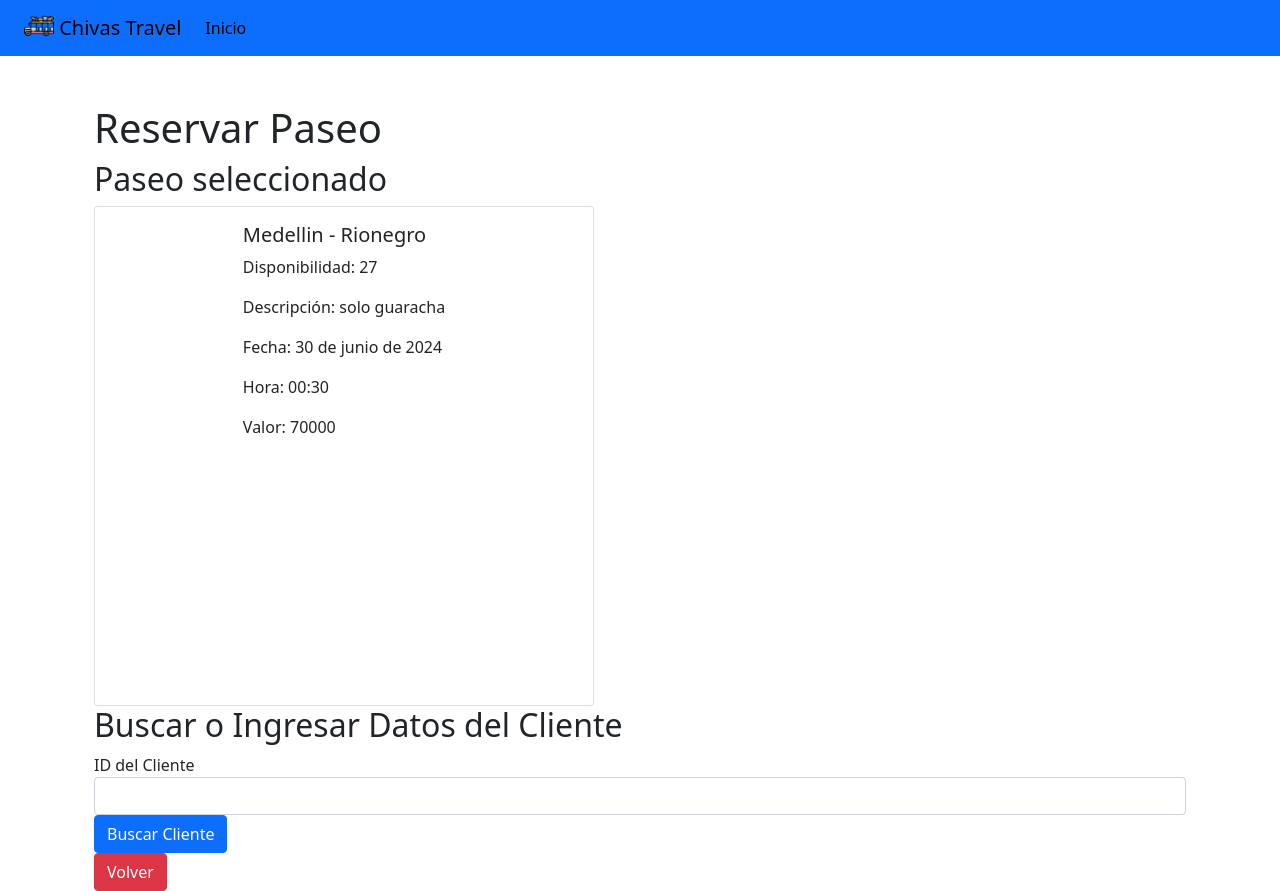
After one commit to jogaviriab/Requisitos-2024-1, a Django app: page /paseos/reservarPaseo/1/ in a window 1280 px wide. The commit adds this page. Run offline with Django 5.2, Linux system fonts and the light colour scheme; data comes from the database, SQL or seed files in the repository; both versions use the stored data as it was after the commit; some libraries are stand-ins or nearby versions.

Commit message:
Actualización Cliente CRUD

```diff
--- a/paseos/templates/navbarCliente.html
+++ b/paseos/templates/navbarCliente.html
@@ -8,36 +8,20 @@
 </head>
 <body>
 
-<nav class="navbar navbar-expand-lg navbar-light bg-light">
-    <div class="container-fluid">
-        <div class="navbar-brand" href="#">
+    <nav class="navbar navbar-expand-lg bg-body-tertiary bg-primary" data-bs-theme="blue">
+        <div class="container-fluid">
+          <a class="navbar-brand">
             <img src="/static/images/chiva.png" alt="Logo" width="30" height="24" class="d-inline-block align-text-top">
-            Chivas Travel
+          Chivas Travel</a>
+          <button class="navbar-toggler" type="button" data-bs-toggle="collapse" data-bs-target="#navbarSupportedContent" aria-controls="navbarSupportedContent" aria-expanded="false" aria-label="Toggle navigation">
+            <span class="navbar-toggler-icon"></span>
+          </button>
+        <div class="collapse navbar-collapse" id="navbarNavAltMarkup">
+          <div class="navbar-nav">
+            <a class="nav-item nav-link active" href="{% url 'crearReserva' %}">Inicio</a>
+          </div>
         </div>
-
-        <button class="navbar-toggler" type="button" data-bs-toggle="collapse" data-bs-target="#navbarNavDropdown" aria-controls="navbarNavDropdown" aria-expanded="false" aria-label="Toggle navigation">
-            <span class="navbar-toggler-icon"></span>
-        </button>
-
-        <div class="collapse navbar-collapse justify-content-end" id="navbarNavDropdown">
-            <ul class="navbar-nav">
-                <li class="nav-item">
-                    <a class="nav-link" href="misReservas">Mis reservas</a>
-                </li>
-                <li class="nav-item dropdown">
-                    <a class="nav-link dropdown-toggle" href="#" id="navbarDropdownMenuLink" role="button" data-bs-toggle="dropdown" aria-expanded="false">
-                        Paseos
-                    </a>
-                    <ul class="dropdown-menu" aria-labelledby="navbarDropdownMenuLink">
-                        <li><a class="dropdown-item" href="#">Action</a></li>
-                        <li><a class="dropdown-item" href="#">Another action</a></li>
-                        <li><a class="dropdown-item" href="#">Something else here</a></li>
-                    </ul>
-                </li>
-            </ul>
-        </div>
-    </div>
-</nav>
+      </nav>
 
 <script src="https://cdn.jsdelivr.net/npm/bootstrap@5.1.3/dist/js/bootstrap.bundle.min.js"></script>
 </body>
--- /dev/null
+++ b/paseos/templates/reservarPaseo.html
@@ -0,0 +1,135 @@
+<!DOCTYPE html>
+<html lang="en">
+<head>
+    <meta charset="UTF-8">
+    <meta name="viewport" content="width=device-width, initial-scale=1.0">
+    <title>Reservar Paseo</title>
+    {% load static %}
+    <link rel="stylesheet" href="{% static '/styles.css' %}">
+    <link href="{% static '/stylesApp.css' %}" rel="stylesheet">
+    <link rel="icon" type="image/x-icon" href="{% static '/images/chiva.png' %}">
+</head>
+<body>
+    {% include 'navbarCliente.html' %}
+
+    <div class="container mt-5">
+        <h1>Reservar Paseo</h1>
+
+        {% if messages %}
+            <div class="alert alert-success" role="alert">
+                {% for message in messages %}
+                    {{ message }}
+                {% endfor %}
+            </div>
+        {% endif %}
+
+        <h2>Paseo seleccionado</h2>
+        <div class="card">
+            <div class="card-body">
+                <h5 class="card-title">{{ paseo.origen }} - {{ paseo.destino }}</h5>
+                <p class="card-text">Disponibilidad: {{ paseo.disponibilidad }}</p>
+                <p class="card-text">Descripción: {{ paseo.descripcion }}</p>
+                <p class="card-text">Fecha: {{ paseo.fecha }}</p>
+                <p class="card-text">Hora: {{ paseo.hora }}</p>
+                <p class="card-text">Valor: {{ paseo.esquemaCobro.valor }}</p>
+            </div>
+        </div>
+
+        {% if error_message %}
+            <div class="alert alert-danger" role="alert">
+                {{ error_message }}
+            </div>
+        {% endif %}
+
+        {% if error_cliente %}
+            <div class="alert alert-danger" role="alert">
+                <ul>
+                {% for field, errors in error_cliente.items %}
+                    <li>{{ field }}: {{ errors|join:", " }}</li>
+                {% endfor %}
+                </ul>
+            </div>
+        {% endif %}
+
+        {% if error_cuenta_bancaria %}
+            <div class="alert alert-danger" role="alert">
+                <ul>
+                {% for field, errors in error_cuenta_bancaria.items %}
+                    <li>{{ field }}: {{ errors|join:", " }}</li>
+                {% endfor %}
+                </ul>
+            </div>
+        {% endif %}
+
+        {% if error_reserva %}
+            <div class="alert alert-danger" role="alert">
+                <ul>
+                {% for field, errors in error_reserva.items %}
+                    <li>{{ field }}: {{ errors|join:", " }}</li>
+                {% endfor %}
+                </ul>
+            </div>
+        {% endif %}
+
+        <h2>Buscar o Ingresar Datos del Cliente</h2>
+        <form method="POST" id="buscarClienteForm">
+            {% csrf_token %}
+            <div class="form-group">
+                <label for="cliente_id">ID del Cliente</label>
+                <input type="text" name="cliente_id" id="cliente_id" class="form-control" value="{{ request.POST.cliente_id }}">
+            </div>
+            <button type="submit" name="buscar_cliente" class="btn btn-primary">Buscar Cliente</button>
+        </form>
+
+        {% if cliente_form %}
+            <h2>Datos del Cliente y Reserva</h2>
+            <form method="POST" enctype="multipart/form-data">
+                {% csrf_token %}
+                <input type="hidden" name="paseo_id" value="{{ paseo.id }}">
+                <input type="hidden" name="cliente_id" value="{{ cliente_form.instance.id }}">
+
+                <div class="form-group">
+                    {{ cliente_form.id.label_tag }} {{ cliente_form.id }}
+                </div>
+                <div class="form-group">
+                    {{ cliente_form.nombre.label_tag }} {{ cliente_form.nombre }}
+                </div>
+                <div class="form-group">
+                    {{ cliente_form.celular.label_tag }} {{ cliente_form.celular }}
+                </div>
+                <div class="form-group">
+                    {{ cliente_form.correo.label_tag }} {{ cliente_form.correo }}
+                </div>
+                <div class="form-group">
+                    {{ cliente_form.edad.label_tag }} {{ cliente_form.edad }}
+                </div>
+                <div class="form-group">
+                    {{ cuenta_bancaria_form.numCuenta.label_tag }} {{ cuenta_bancaria_form.numCuenta }}
+                </div>
+                <div class="form-group">
+                    {{ cuenta_bancaria_form.tipoCuente.label_tag }} {{ cuenta_bancaria_form.tipoCuente }}
+                </div>
+                <div class="form-group">
+                    {{ cuenta_bancaria_form.entidadBancaria.label_tag }} {{ cuenta_bancaria_form.entidadBancaria }}
+                </div>
+                {% if paseo.chiva.tipo == "Rumbera" %}
+                    <div class="form-group">
+                        <label for="paquete">Paquete:</label>
+                        <select id="paquete" name="paquete">
+                            <option value="">No seleccionar</option>
+                            {% for paquete in paquetes %}
+                                <option value="{{ paquete.id }}" {% if paquete.id == cliente_form.instance.paquete.id %}selected{% endif %}>{{ paquete.nombre }}</option>
+                            {% endfor %}
+                        </select>
+                    </div>
+                {% endif %}
+                <button type="submit" class="btn btn-primary">Guardar Reserva</button>
+            </form>
+        {% endif %}
+
+        <a href="{% url 'crearReserva'%}" class="btn btn-danger">Volver</a>
+
+    </div>
+    <script src="https://stackpath.bootstrapcdn.com/bootstrap/4.5.2/js/bootstrap.min.js"></script>
+</body>
+</html>
--- a/paseos/urls.py
+++ b/paseos/urls.py
@@ -17,4 +17,8 @@
     path('pagosAdmin/', views.pagosAdmin, name='pagosAdmin' ),
     path('desembolsos/', views.desembolsos, name='desembolsos'),
     path('pagarReserva/<int:reservaId>/', views.pagarReserva, name='pagarReserva'),
+    path('consultarReserva/', views.consultarReserva, name='consultarReserva'),
+    path('crearReserva/', views.crearReserva, name='crearReserva'),
+    path('reservarPaseo/<int:paseo_id>/', views.reservarPaseo, name='reservarPaseo'),
+    path('cancelarReserva/<int:reserva_id>/', views.cancelarReserva, name='cancelarReserva'),
 ]
--- a/paseos/views.py
+++ b/paseos/views.py
@@ -6,6 +6,7 @@
 from django.contrib import messages
 from django.core.paginator import Paginator
 from django.core.mail import EmailMultiAlternatives
+from django.utils import timezone
 from email.mime.image import MIMEImage
 
 from datetime import datetime, timedelta
@@ -14,12 +15,12 @@
 import base64
 
 
-from . forms import ChivaForm
+from . forms import ChivaForm, ClienteForm, ConsultaReservaForm, CuentaBancariaForm, ReservaForm, ReservaIDForm
 from . forms import PaseoForm
 from . forms import PaqueteForm
 from .forms import PagarReservaForm
 
-from .models import Administrador
+from .models import Administrador, Cliente
 from .models import Chiva
 from .models import Paquete
 from .models import Paseo
@@ -29,7 +30,231 @@
 from chivasTravel import settings
 
 #CLIENTE
-# pág principal (jose)
+def cancelarReserva(request, reserva_id):
+    reserva = get_object_or_404(Reserva, id=reserva_id)
+
+    if request.method == 'POST':
+        if not reserva.can_be_cancelled():
+            messages.error(request, "No es posible cancelar la reserva faltando menos de 72 horas para el paseo.")
+        else:
+            if reserva.comprobantePago != 'none':
+                # Registrar el desembolso
+                Desembolso.objects.create(
+                    reserva=reserva,
+                    monto=reserva.valor * 0.7,
+                    motivo='Cancelación de reserva',
+                    estado='Pendiente',
+                    comprobante=reserva.comprobantePago
+                )
+
+            reserva.delete()
+
+            subject = 'Reserva cancelada correctamente'
+            text_content = f'Estimado/a {reserva.persona.nombre},\n\n'
+            text_content += f'Su reserva del paseo para el {reserva.paseo.fecha} ha sido cancelada correctamente.\n'
+
+            html_content = '<p>Estimado/a <strong>{}</strong>,</p>'.format(reserva.persona.nombre)
+            html_content += '<p>Su reserva del paseo para el {} ha sido cancelada correctamente.</p>'.format(reserva.paseo.fecha)
+            html_content += '<p>Detalles de la reserva:</p>'
+            html_content += '<ul>'
+            html_content += '<li>ID: {}</li>'.format(reserva.id)
+            html_content += '<li>Paseo: {} - {}</li>'.format(reserva.paseo.origen, reserva.paseo.destino)
+            html_content += '<li>Valor de devolución: {}</li>'.format(0.7 * reserva.valor)
+            html_content += '<li>Paquete: {}</li>'.format(reserva.paquete.nombre)
+            html_content += '<li>Estado: {}</li>'.format(reserva.estado)
+            html_content += '</ul>'
+            html_content += '<p>Esté al tanto de su devolución.</p>\n\n'
+            html_content += '<p>Por favor recuerde leer los términos y condiciones.</p>\n\n'
+            html_content += '<p>Atentamente, Chivas Travel.</p>'
+
+            msg = EmailMultiAlternatives(subject, text_content, settings.EMAIL_HOST_USER, [reserva.persona.correo])
+            msg.attach_alternative(html_content, "text/html")
+            msg.send()
+
+            messages.success(request, "Reserva cancelada exitosamente. \nSe envió un correo con la información de la cancelación.")
+
+    return render(request, 'cancelarReserva.html', {'reserva': reserva})
+
+
+####?????????
+def confirmarCancelacion(request, reserva_id):
+    reserva = get_object_or_404(Reserva, id=reserva_id)
+    now = timezone.now()
+    if reserva.paseo.fecha - now < timedelta(hours=72):
+        return render(request, 'errorCancelacion.html', {
+            'error_message': "No es posible realizar la cancelación con menos de 72 horas de anticipación."
+        })
+
+    if request.method == 'POST':
+        # Aquí incluir lógica para manejar el desembolso si es necesario.
+        reserva.delete()
+        return redirect('consultarReserva')
+
+    return render(request, 'confirmarCancelacion.html', {
+        'reserva': reserva
+    })
+
+def reservarPaseo(request, paseo_id):
+    paseo = get_object_or_404(Paseo, id=paseo_id)
+    error_message = None
+    cliente = None
+    error_cliente = None
+    error_cuenta_bancaria = None
+    error_reserva = None
+
+    if request.method == 'POST' and 'buscar_cliente' in request.POST:
+        cliente_id = request.POST.get('cliente_id')
+        if cliente_id:
+            try:
+                cliente = Cliente.objects.get(id=cliente_id)
+                cliente_form = ClienteForm(instance=cliente)
+                cuenta_bancaria_form = CuentaBancariaForm(instance=cliente.cuentaBancaria)
+            except Cliente.DoesNotExist:
+                cliente_form = ClienteForm()
+                cuenta_bancaria_form = CuentaBancariaForm()
+        else:
+            cliente_form = ClienteForm()
+            cuenta_bancaria_form = CuentaBancariaForm()
+        reserva_form = ReservaForm()
+    elif request.method == 'POST':
+        cliente_id = request.POST.get('cliente_id')
+        if cliente_id:
+            try:
+                cliente = Cliente.objects.get(id=cliente_id)
+                cliente_form = ClienteForm(request.POST, instance=cliente)
+                cuenta_bancaria_form = CuentaBancariaForm(request.POST, instance=cliente.cuentaBancaria)
+            except Cliente.DoesNotExist:
+                cliente_form = ClienteForm(request.POST)
+                cuenta_bancaria_form = CuentaBancariaForm(request.POST)
+        else:
+            cliente_form = ClienteForm(request.POST)
+            cuenta_bancaria_form = CuentaBancariaForm(request.POST)
+
+        reserva_form = ReservaForm(request.POST)
+
+        if cliente_form.is_valid() and cuenta_bancaria_form.is_valid() and reserva_form.is_valid():
+            cuenta_bancaria = cuenta_bancaria_form.save()
+            cliente = cliente_form.save(commit=False)
+            cliente.cuentaBancaria = cuenta_bancaria
+            cliente.save()
+
+            reserva = reserva_form.save(commit=False)
+            reserva.paseo = paseo
+            reserva.estado = 'pendientePago'
+            reserva.fechaCreacion = timezone.now().date()
+            reserva.valor = paseo.esquemaCobro.valor
+
+            # Asignar paquete si se seleccionó, sino None
+            paquete_id = request.POST.get('paquete')
+            if paquete_id:
+                paquete = get_object_or_404(Paquete, id=paquete_id)
+                reserva.paquete = paquete
+            else:
+                paquete_default = Paquete.objects.get(id=1)
+                reserva.paquete = paquete_default
+
+            # Asignar comprobante de pago como cadena vacía por defecto
+            #reserva.comprobantePago = 'Comprobante pendiente'
+
+            reserva.persona = cliente
+            reserva.save()
+
+            paseo.save()
+
+            subject = 'Reserva confirmada'
+            text_content = f'Estimado/a {reserva.persona.nombre},\n\n'
+            text_content += f'Su reserva del paseo para el {reserva.paseo.fecha} ha sido confirmada.\n'
+
+            html_content = '<p>Estimado/a <strong>{}</strong>,</p>'.format(reserva.persona.nombre)
+            html_content += '<p>Su reserva de paseo para el {} ha sido confirmada.</p>'.format(reserva.paseo.fecha)
+            html_content += '<p>Detalles de la reserva:</p>'
+            html_content += '<ul>'
+            html_content += '<li>ID reserva: {}</li>'.format(reserva.id)
+            html_content += '<li>Paseo: {} - {}</li>'.format(reserva.paseo.origen, reserva.paseo.destino)
+            html_content += '<li>Valor: {}</li>'.format(reserva.valor)
+            html_content += '<li>Cuenta registrada: {} {}</li>'.format(reserva.persona.cuentaBancaria.entidadBancaria, reserva.persona.cuentaBancaria.tipoCuente)
+            html_content += '<li>Número de cuenta: {}</li>'.format(reserva.persona.cuentaBancaria.numCuenta)
+            html_content += '<li>Paquete: {}</li>'.format(reserva.paquete.nombre)
+            html_content += '<li>Fecha: {}</li>'.format(reserva.paseo.fecha)
+            html_content += '<li>Hora: {}</li>'.format(reserva.paseo.hora)
+            html_content += '<li>Chiva: {}</li>'.format(reserva.paseo.chiva.tipo)
+            html_content += '<li>Estado de chiva/paseo: {}</li>'.format(reserva.paseo.chiva.estado)
+            html_content += '<li>Estado de reserva: {}</li>'.format(reserva.estado)
+            html_content += '</ul>'
+            html_content += '<p>Puede ver los detalles de su reserva en "Gestiona aquí tu reserva", ingresando el ID de su reserva.</p>\n\n'
+            html_content += '<p>Por favor recuerde leer los términos y condiciones.</p>\n\n'    #TERMINOS Y CONDICIONES PAGNA
+            html_content += '<p>Atentamente, Chivas Travel.</p>'
+
+            msg = EmailMultiAlternatives(subject, text_content, settings.EMAIL_HOST_USER, [reserva.persona.correo])
+            msg.attach_alternative(html_content, "text/html")
+            msg.send()
+
+            messages.success(request, f'Su reserva con ID número: {reserva.id} se ha creado con éxito. \n Adicionalmente, se le ha enviado un correo electrónico con la información de la reserva.')
+        else:
+            error_message = "Por favor, ingrese todos los datos requeridos correctamente."
+            error_cliente = cliente_form.errors
+            error_cuenta_bancaria = cuenta_bancaria_form.errors
+            error_reserva = reserva_form.errors
+    else:
+        cliente_form = None
+        cuenta_bancaria_form = None
+        reserva_form = None
+
+    paquetes = Paquete.objects.all()  # Obtener todos los paquetes disponibles
+
+    return render(request, 'reservarPaseo.html', {
+        'paseo': paseo,
+        'cliente_form': cliente_form,
+        'cuenta_bancaria_form': cuenta_bancaria_form,
+        'reserva_form': reserva_form,
+        'error_message': error_message,
+        'error_cliente': error_cliente,
+        'error_cuenta_bancaria': error_cuenta_bancaria,
+        'error_reserva': error_reserva,
+        'paquetes': paquetes
+    })
+
+def crearReserva(request):
+    tipo_chiva = request.GET.get('tipo_chiva')
+    paseos_rumbera = Paseo.objects.filter(chiva__tipo='Rumbera', disponibilidad__gt=0) if tipo_chiva == 'rumbera' else []
+    paseos_normal = Paseo.objects.filter(chiva__tipo='Normal', disponibilidad__gt=0) if tipo_chiva == 'normal' else []
+    error_message = None
+
+    no_paseos_rumbera = not paseos_rumbera and tipo_chiva == 'rumbera'
+    no_paseos_normal = not paseos_normal and tipo_chiva == 'normal'
+
+    return render(request, 'crearReserva.html', {
+        'paseos_rumbera': paseos_rumbera,
+        'paseos_normal': paseos_normal,
+        'no_paseos_rumbera': no_paseos_rumbera,
+        'no_paseos_normal': no_paseos_normal,
+        'error_message': error_message,
+    })
+
+
+def consultarReserva(request):
+    error_message = None
+    reserva = None
+
+    if request.method == 'POST':
+        form = ConsultaReservaForm(request.POST)
+        if form.is_valid():
+            reserva_id = form.cleaned_data['reserva_id']
+            try:
+                reserva = Reserva.objects.get(id=reserva_id)
+            except Reserva.DoesNotExist:
+                error_message = "No se encontró ninguna reserva con el ID proporcionado."
+        else:
+            error_message = "Por favor, ingrese un ID de reserva válido."
+    else:
+        form = ConsultaReservaForm()
+
+    return render(request, 'consultarReserva.html', {
+        'form': form,
+        'error_message': error_message,
+        'reserva': reserva,
+    })
+
 def misReservas(request):
     if request.method == 'POST':
         identificacion = request.POST.get('identificacion')
@@ -49,14 +274,17 @@
 def pagarReserva(request, reservaId):
     reserva = get_object_or_404(Reserva, id=reservaId)
 
+    # Verificación del estado de la reserva
+    if reserva.estado == 'pendienteComprobacion':
+        messages.error(request, 'El comprobante de pago ya ha sido enviado y está pendiente de comprobación.')
+
     if request.method == 'POST':
         form = PagarReservaForm(request.POST, request.FILES, instance=reserva)
         if form.is_valid():
-            form.save()
-            reserva.estado = 'Pendiente de comprobación'
+            reserva = form.save(commit=False)
+            reserva.estado = 'pendienteComprobacion'
             reserva.save()
             messages.success(request, 'El comprobante de pago ha sido enviado correctamente. Está pendiente de comprobación.')
-            return redirect('misReservas')  # Redirigir a misReservas después de pagar
         else:
             messages.error(request, 'Por favor, adjunte un comprobante de pago válido.')
     else:
```
Also changed, not shown: paseos/forms.py (+42 -9 lines), paseos/models.py (+24 -2 lines), paseos/templates/cancelarReserva.html (added, +44 -0 lines), paseos/templates/consultarReserva.html (added, +60 -0 lines), paseos/templates/crearReserva.html (added, +96 -0 lines), paseos/templates/pagarReserva.html (+30 -6 lines), comprobantes/darwin.jpg (added), comprobantes/darwin_8nRZ7D0.jpg (added), comprobantes/darwin_VCnisOX.jpg (added), comprobantes/darwin_Yld1Zv6.jpg (added), db.sqlite3.
